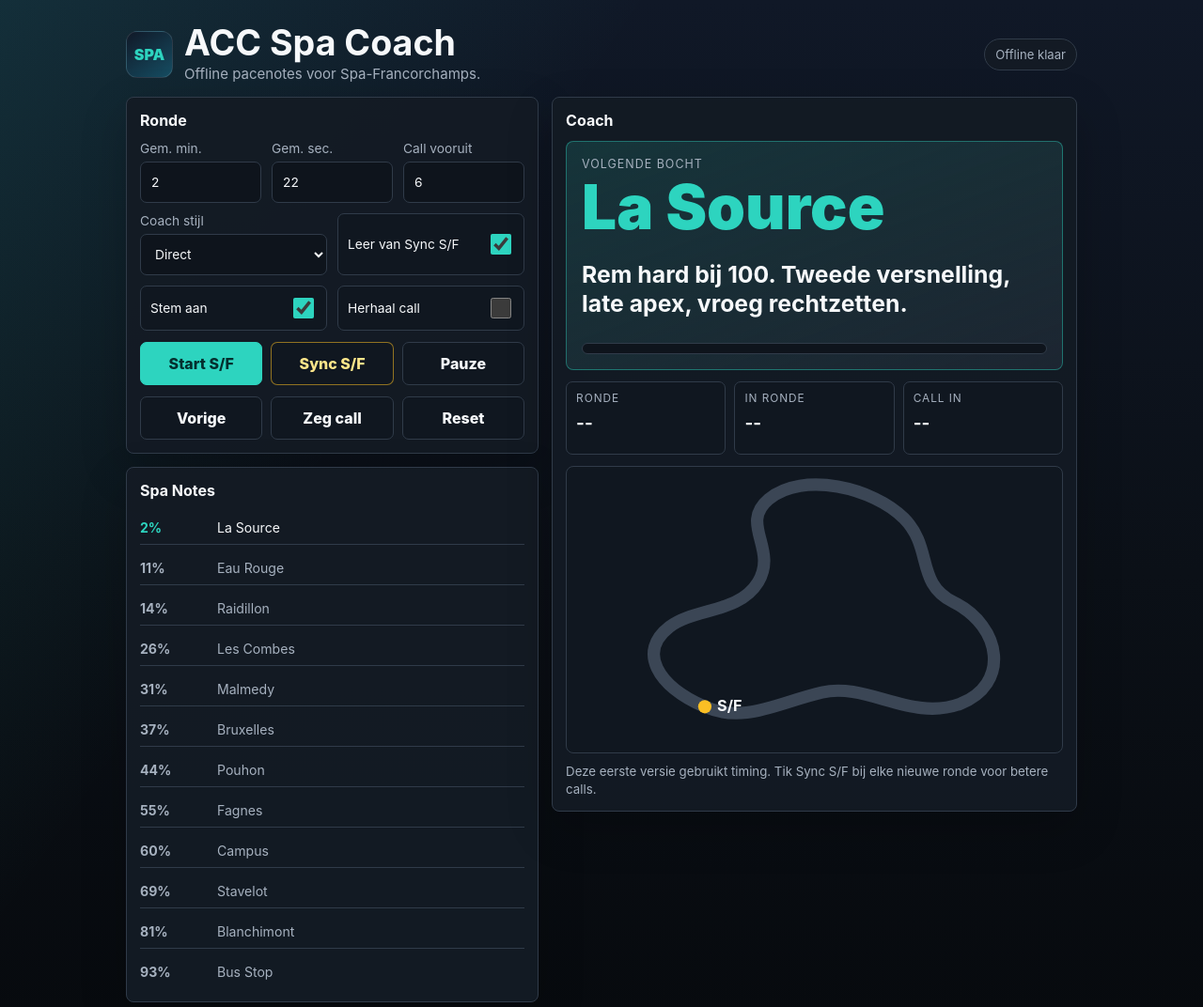
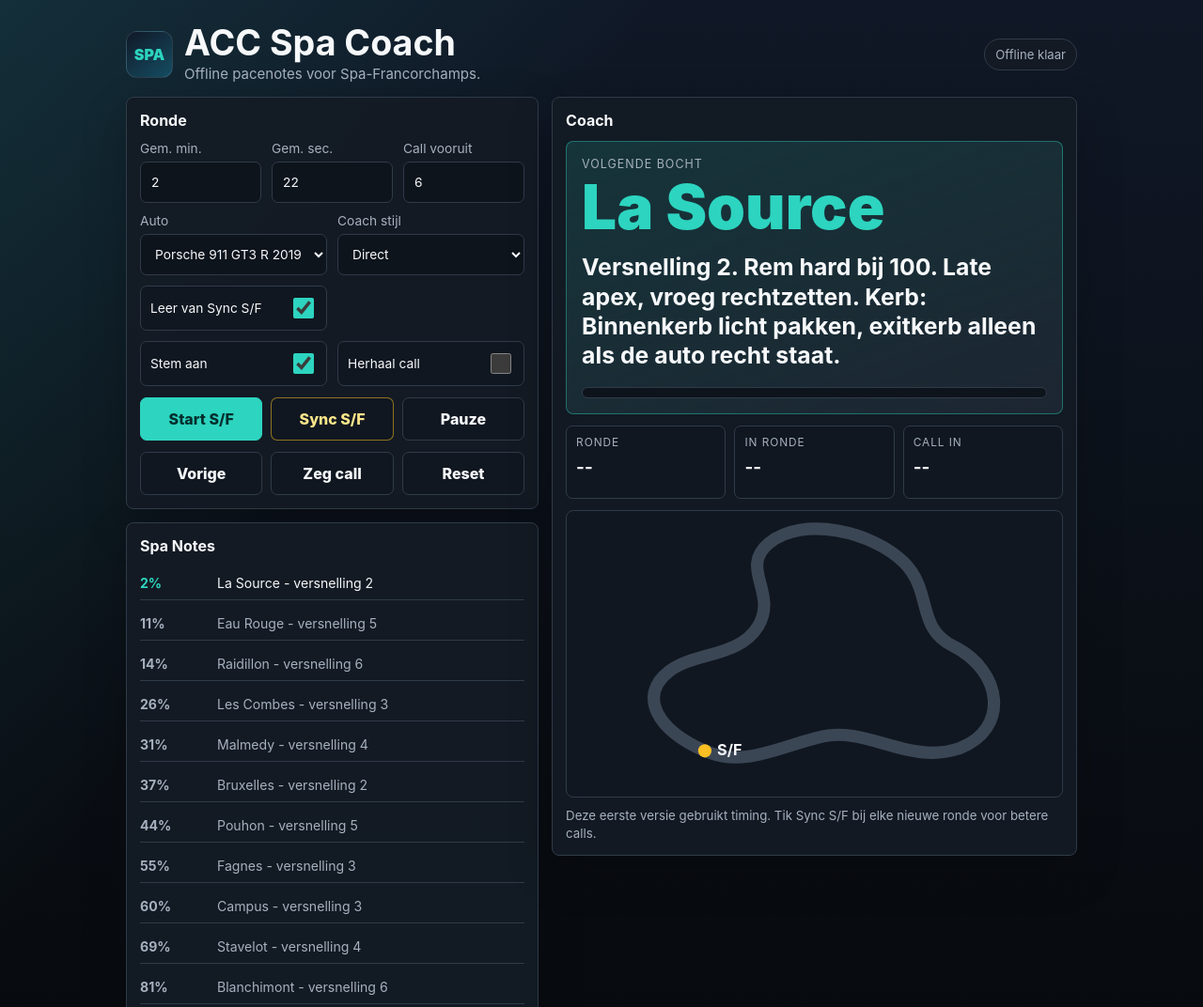
Before and after one commit to renevanloenen/acc-spa-coach, a plain HTML site: page index.html in a window 1280 px wide. Shown: the top 1072 px of the page at 94% size. Drawn offline with Linux system fonts and the light colour scheme.

Commit message:
Add car-specific gears and curb calls

```diff
--- a/index.html
+++ b/index.html
@@ -426,6 +426,10 @@
           </div>
           <div class="grid" style="margin-top:11px">
             <label>
+              Auto
+              <select id="car"></select>
+            </label>
+            <label>
               Coach stijl
               <select id="coachStyle">
                 <option value="safe">Rustig</option>
@@ -515,20 +519,26 @@
         {
           at: 0.015,
           corner: "La Source",
-          safe: "Rem vroeg en recht. Tweede versnelling, late apex, rustig op gas.",
-          direct: "Rem hard bij 100. Tweede versnelling, late apex, vroeg rechtzetten.",
+          gear: { gt3: 2, gt4: 2, gt2: 2, cup: 1, m2: 2, trophy: 2 },
+          curb: "Binnenkerb licht pakken, exitkerb alleen als de auto recht staat.",
+          safe: "Rem vroeg en recht. Late apex, rustig op gas.",
+          direct: "Rem hard bij 100. Late apex, vroeg rechtzetten.",
           attack: "Laat remmen bij 100. Trail naar de apex, vroeg openen voor Eau Rouge."
         },
         {
           at: 0.105,
           corner: "Eau Rouge",
-          safe: "Kleine lift als nodig. Links raken, auto rustig houden.",
-          direct: "Vloeiend insturen. Geen harde kerb, blik al omhoog naar Raidillon.",
+          gear: { gt3: 5, gt4: 5, gt2: 5, cup: 5, m2: 5, trophy: 5 },
+          curb: "Linkerkerb licht raken, geen hoge binnenkerb pakken.",
+          safe: "Kleine lift als nodig. Auto rustig houden.",
+          direct: "Vloeiend insturen. Blik al omhoog naar Raidillon.",
           attack: "Commit. Minimale lift, auto laten lopen, stuur niet corrigeren."
         },
         {
           at: 0.145,
           corner: "Raidillon",
+          gear: { gt3: 6, gt4: 5, gt2: 6, cup: 5, m2: 5, trophy: 5 },
+          curb: "Rechterkerb bij apex vermijden; exitkerb links mag ruim.",
           safe: "Rechts over de top, lift als de auto licht wordt.",
           direct: "Rechts over de top, vroeg volgas zodra de auto staat.",
           attack: "Volhouden over de top. Gebruik hele baan links bij exit."
@@ -536,6 +546,8 @@
         {
           at: 0.255,
           corner: "Les Combes",
+          gear: { gt3: 3, gt4: 3, gt2: 3, cup: 3, m2: 3, trophy: 3 },
+          curb: "Eerste linkerkerb licht pakken, rechterkerb niet hard aanvallen.",
           safe: "Rem bij 120. Rustig links-rechts, exit belangrijker dan entry.",
           direct: "Rem bij 100. Recht afremmen, links clippen, snel naar rechts.",
           attack: "Laat remmen. Kort roteren, kerb gebruiken, exit niet knijpen."
@@ -543,6 +555,8 @@
         {
           at: 0.305,
           corner: "Malmedy",
+          gear: { gt3: 4, gt4: 3, gt2: 4, cup: 3, m2: 3, trophy: 3 },
+          curb: "Binnenkerb zacht pakken, exitkerb gebruiken als de auto stabiel is.",
           safe: "Vroeg insturen, geen overstuur forceren.",
           direct: "Auto laten rollen, korte apex, meteen naar rechts voorbereiden.",
           attack: "Veel minimumsnelheid, vroeg gas, baanbreedte pakken."
@@ -550,6 +564,8 @@
         {
           at: 0.365,
           corner: "Bruxelles",
+          gear: { gt3: 2, gt4: 2, gt2: 2, cup: 2, m2: 2, trophy: 2 },
+          curb: "Geen kerb nodig. Hou hem strak op het asfalt.",
           safe: "Lang remmen. Geduld, niet te vroeg op gas.",
           direct: "Trail brake naar binnen. Late apex, auto laten draaien.",
           attack: "Diep erin, rem loslaten op grip, exit strak houden."
@@ -557,6 +573,8 @@
         {
           at: 0.435,
           corner: "Pouhon",
+          gear: { gt3: 5, gt4: 4, gt2: 5, cup: 4, m2: 4, trophy: 4 },
+          curb: "Apexkerb links vermijden of heel licht raken; exitkerb mag.",
           safe: "Lichte rem of lift. Een vloeiende lijn, geen ruk aan stuur.",
           direct: "Korte rem. Vroeg insturen, gas terug opbouwen in deel twee.",
           attack: "Snelle lift. Veel apex-snelheid, auto tot buiten laten lopen."
@@ -564,6 +582,8 @@
         {
           at: 0.548,
           corner: "Fagnes",
+          gear: { gt3: 3, gt4: 3, gt2: 3, cup: 3, m2: 3, trophy: 3 },
+          curb: "Linkerkerb licht pakken, rechterkerb alleen vlak meenemen.",
           safe: "Rem recht. Links-rechts netjes, kerbs voorzichtig.",
           direct: "Rem bij 80. Links aanvallen, rechts openen voor Campus.",
           attack: "Laat remmen, agressief roteren, meteen grip zoeken voor exit."
@@ -571,6 +591,8 @@
         {
           at: 0.602,
           corner: "Campus",
+          gear: { gt3: 3, gt4: 3, gt2: 3, cup: 3, m2: 3, trophy: 3 },
+          curb: "Binnenkerb rustig pakken, exitkerb niet te ver overschrijden.",
           safe: "Rustig op gas, exit niet overschrijden.",
           direct: "Vroeg gas als de neus wijst. Gebruik hele exit.",
           attack: "Auto snel recht, gas hard opbouwen naar Stavelot."
@@ -578,6 +600,8 @@
         {
           at: 0.690,
           corner: "Stavelot",
+          gear: { gt3: 4, gt4: 4, gt2: 4, cup: 4, m2: 4, trophy: 4 },
+          curb: "Apexkerb licht pakken, exitkerb volledig gebruiken.",
           safe: "Lift of tik rem. Laat apex, exit is alles.",
           direct: "Korte rem. Late apex, zo vroeg mogelijk volgas.",
           attack: "Minimum rem. Vroeg op power, exit volledig gebruiken."
@@ -585,6 +609,8 @@
         {
           at: 0.808,
           corner: "Blanchimont",
+          gear: { gt3: 6, gt4: 5, gt2: 6, cup: 5, m2: 5, trophy: 5 },
+          curb: "Binnenkerb vermijden; exitkerb kan, maar niet forceren.",
           safe: "Kleine lift mag. Auto stabiel houden, kerb vermijden.",
           direct: "Volgas als stabiel. Eén stuurbeweging, niet corrigeren.",
           attack: "Commit volgas. Zacht insturen en baanbreedte benutten."
@@ -592,10 +618,41 @@
         {
           at: 0.925,
           corner: "Bus Stop",
+          gear: { gt3: 2, gt4: 2, gt2: 2, cup: 2, m2: 2, trophy: 2 },
+          curb: "Eerste kerb pakken, tweede kerb voorzichtig; exitkerb mag ruim.",
           safe: "Rem vroeg en recht. Eerste kerb zacht, exit schoon.",
           direct: "Rem hard bij 150. Rechts-links, korte rotatie, vroeg gas.",
           attack: "Laat remmen, kerb pakken, auto snel recht voor start/finish."
         }
+      ];
+
+      var cars = [
+        ["Alpine A110 GT4", "gt4"], ["Aston Martin Vantage AMR GT3 2019", "gt3"],
+        ["Aston Martin Vantage AMR GT3 Evo 2024", "gt3"], ["Aston Martin Vantage GT4", "gt4"],
+        ["Audi R8 LMS GT2", "gt2"], ["Audi R8 LMS GT3 Evo", "gt3"],
+        ["Audi R8 LMS GT3 Evo II", "gt3"], ["Audi R8 LMS GT4", "gt4"],
+        ["Bentley Continental GT3 2015", "gt3"], ["Bentley Continental GT3 2018", "gt3"],
+        ["BMW M2 CS Racing", "m2"], ["BMW M4 GT3", "gt3"],
+        ["BMW M4 GT3 Evo 2025", "gt3"], ["BMW M4 GT4", "gt4"],
+        ["BMW M6 GT3", "gt3"], ["Chevrolet Camaro GT4.R", "gt4"],
+        ["Ferrari 296 GT3", "gt3"], ["Ferrari 488 GT3", "gt3"],
+        ["Ferrari 488 GT3 Evo", "gt3"], ["Ferrari 488 Challenge Evo", "trophy"],
+        ["Ford Mustang GT3", "gt3"], ["Ginetta G55 GT4", "gt4"],
+        ["Honda NSX GT3", "gt3"], ["Honda NSX GT3 Evo", "gt3"],
+        ["Jaguar G3", "gt3"], ["KTM X-Bow GT2", "gt2"],
+        ["KTM X-Bow GT4", "gt4"], ["Lamborghini Huracan GT3", "gt3"],
+        ["Lamborghini Huracan GT3 Evo", "gt3"], ["Lamborghini Huracan GT3 Evo2", "gt3"],
+        ["Lamborghini Huracan Super Trofeo Evo2", "trophy"], ["Lexus RC F GT3", "gt3"],
+        ["Maserati GranTurismo MC GT4", "gt4"], ["Maserati MC20 GT2", "gt2"],
+        ["McLaren 570S GT4", "gt4"], ["McLaren 720S GT3", "gt3"],
+        ["McLaren 720S GT3 Evo", "gt3"], ["Mercedes-AMG GT2", "gt2"],
+        ["Mercedes-AMG GT3", "gt3"], ["Mercedes-AMG GT3 2020", "gt3"],
+        ["Mercedes-AMG GT4", "gt4"], ["Nissan GT-R Nismo GT3 2015", "gt3"],
+        ["Nissan GT-R Nismo GT3 2018", "gt3"], ["Porsche 718 Cayman GT4 Clubsport", "gt4"],
+        ["Porsche 911 GT2 RS Clubsport Evo", "gt2"], ["Porsche 911 II GT3 Cup", "cup"],
+        ["Porsche 911 GT3 R", "gt3"], ["Porsche 911 GT3 R 2019", "gt3"],
+        ["Porsche 911 GT3 R 992", "gt3"], ["Porsche 935", "gt2"],
+        ["Reiter Engineering R-EX GT3", "gt3"]
       ];
 
       var state = {
@@ -611,7 +668,7 @@
 
       var els = {};
       var ids = [
-        "lapMin", "lapSec", "leadSec", "coachStyle", "learnLap", "voiceOn",
+        "lapMin", "lapSec", "leadSec", "car", "coachStyle", "learnLap", "voiceOn",
         "repeatCall", "startBtn", "syncBtn", "pauseBtn", "prevBtn", "sayBtn",
         "resetBtn", "phaseLabel", "cornerName", "callText", "lapProgress",
         "lapCount", "elapsedTime", "nextIn", "noteList", "coachHint",
@@ -631,6 +688,26 @@
 
       function leadMs() {
         return Math.max(2, numberValue("leadSec", 6)) * 1000;
+      }
+
+      function fillCars() {
+        cars.forEach(function (car, index) {
+          var option = document.createElement("option");
+          option.value = String(index);
+          option.textContent = car[0];
+          els.car.appendChild(option);
+        });
+        els.car.value = "47";
+      }
+
+      function selectedProfile() {
+        var selected = cars[Number(els.car.value)] || cars[0];
+        return selected[1];
+      }
+
+      function selectedCarName() {
+        var selected = cars[Number(els.car.value)] || cars[0];
+        return selected[0];
       }
 
       function formatTime(ms) {
@@ -663,7 +740,10 @@
       }
 
       function noteText(note) {
-        return note[els.coachStyle.value] || note.direct;
+        var profile = selectedProfile();
+        var gear = note.gear[profile] || note.gear.gt3;
+        var base = note[els.coachStyle.value] || note.direct;
+        return "Versnelling " + gear + ". " + base + " Kerb: " + note.curb;
       }
 
       function speak(text, force) {
@@ -683,7 +763,7 @@
           var row = document.createElement("div");
           row.className = "note-row";
           row.dataset.index = String(index);
-          row.innerHTML = "<strong>" + Math.round(note.at * 100) + "%</strong><div>" + note.corner + "</div>";
+          row.innerHTML = "<strong>" + Math.round(note.at * 100) + "%</strong><div>" + note.corner + " - versnelling " + (note.gear[selectedProfile()] || note.gear.gt3) + "</div>";
           row.addEventListener("click", function () {
             state.activeIndex = index;
             updateDisplay(Date.now(), true);
@@ -812,9 +892,12 @@
       }
 
       function bind() {
-        ["lapMin", "lapSec", "leadSec", "coachStyle"].forEach(function (id) {
+        ["lapMin", "lapSec", "leadSec", "car", "coachStyle"].forEach(function (id) {
           els[id].addEventListener("input", function () { updateDisplay(Date.now(), false); });
-          els[id].addEventListener("change", function () { updateDisplay(Date.now(), false); });
+          els[id].addEventListener("change", function () {
+            renderNotes();
+            updateDisplay(Date.now(), false);
+          });
         });
 
         els.startBtn.addEventListener("click", startCoach);
@@ -833,6 +916,7 @@
 
       function init() {
         ids.forEach(function (id) { els[id] = document.getElementById(id); });
+        fillCars();
         renderNotes();
         bind();
         resetCoach();
--- a/sw.js
+++ b/sw.js
@@ -1,4 +1,4 @@
-const CACHE_NAME = "acc-spa-coach-v1";
+const CACHE_NAME = "acc-spa-coach-v2";
 const ASSETS = [
   "./",
   "./index.html",
```
